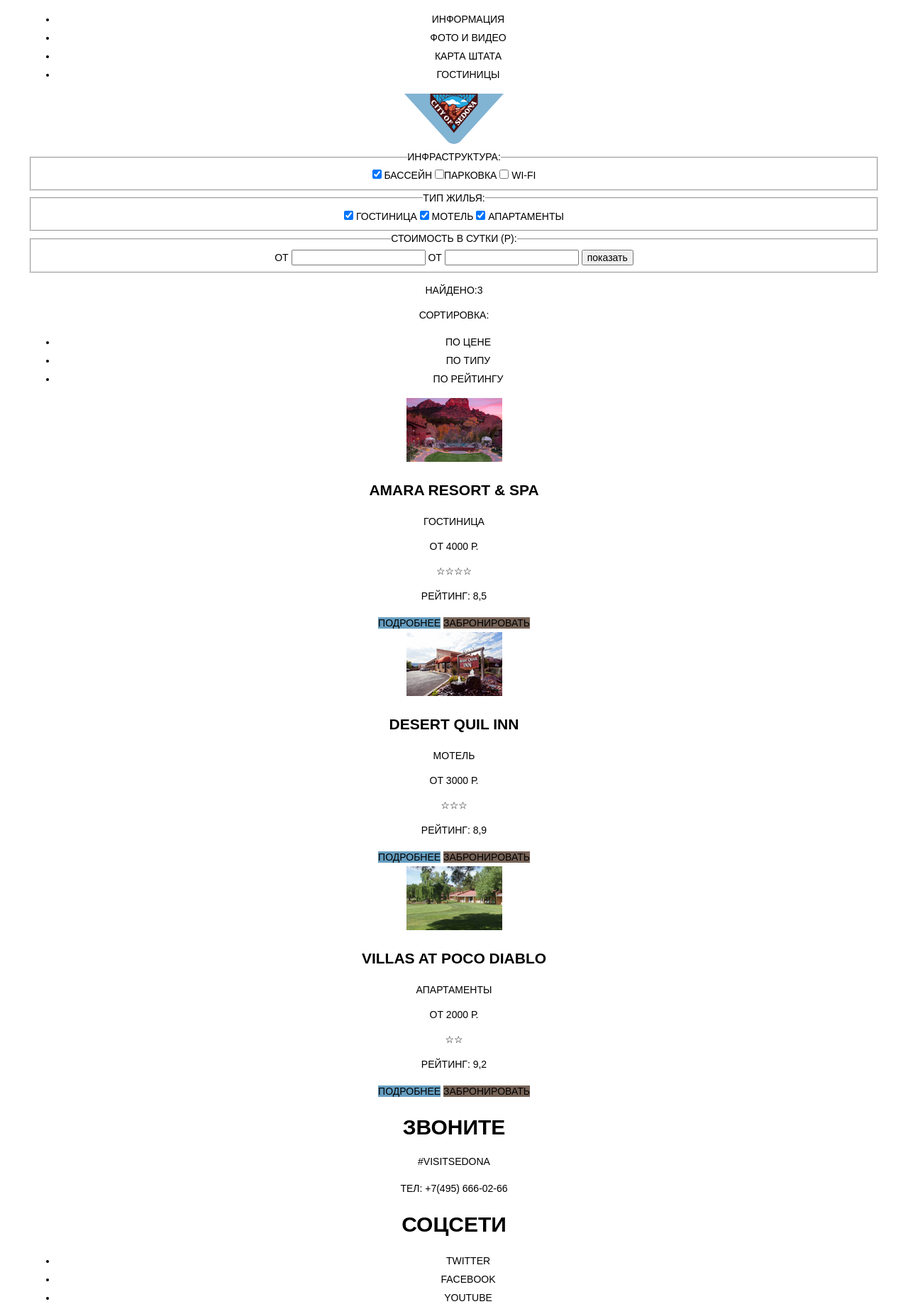
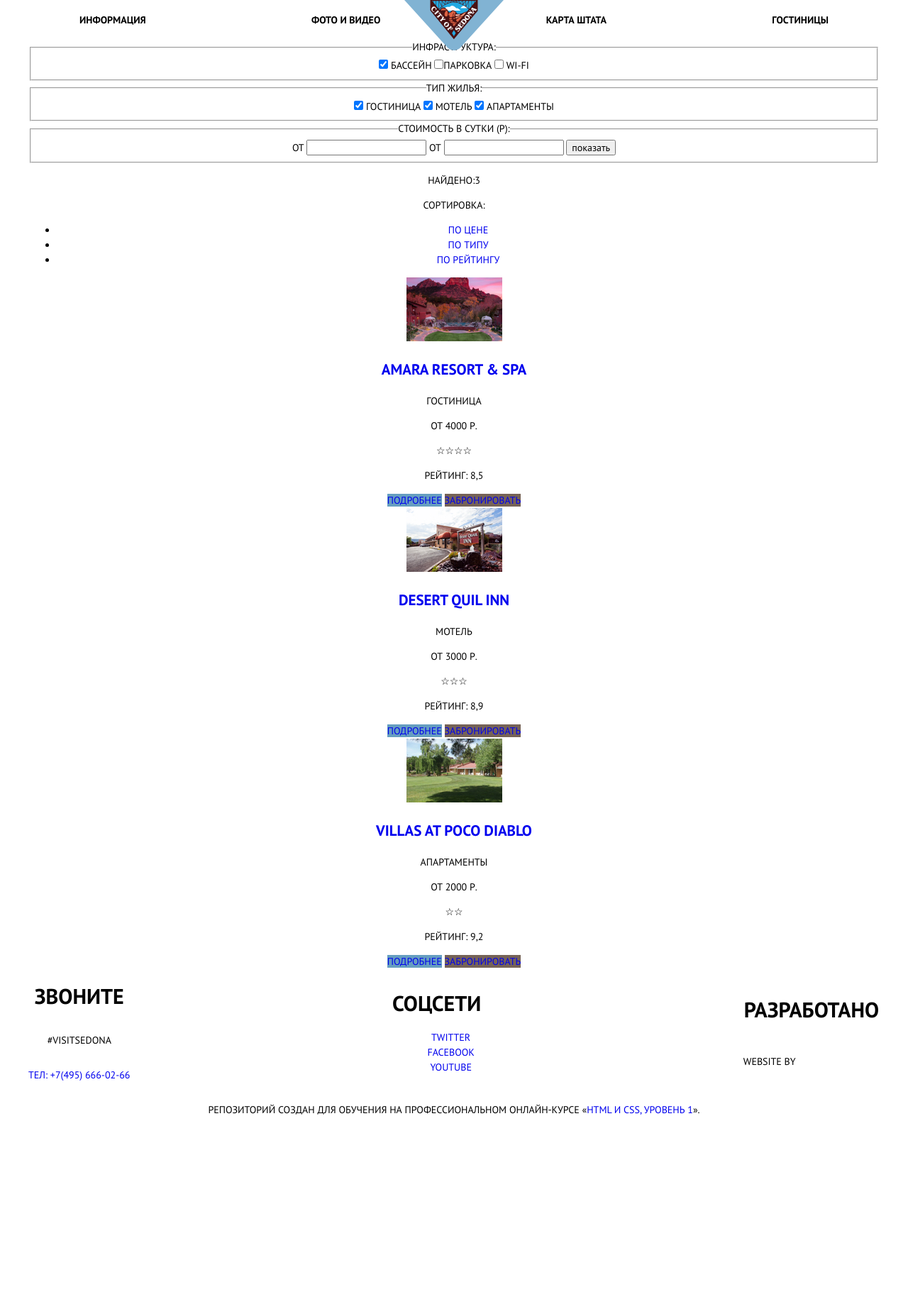
Before and after one commit to cheevster/856685-sedona-28, a plain HTML site: page hotels.html in a window 1280 px wide. Shown: the top 1845 px of the page at 71% size. After the commit the page ends 1575 px from the top, so only its background shows below. Drawn offline with Linux system fonts and the light colour scheme.

Commit message:
задание 6
Промежуточный вариант

```diff
--- a/css/style.css
+++ b/css/style.css
@@ -1,3 +1,9 @@
+*,
+*::before,
+*::after {
+    box-sizing: border-box;
+}
+
 /* Variables */
 :root {
     --white: #ffffff;/*основной фон*/
@@ -15,12 +21,16 @@
     --brown-darkest:#503E33;/*нажатие кнопки*/
 }
 
+.page {
+    height: 100%;
+}
+
 body {
     min-width: 1200px;
-    margin-left: 40px;
-    margin-right: 40px;
+    height: 100%;
+    margin: 0;
     padding: 0;
-    font-family: "PT Sans Narrow", Arial, sans-serif;
+    font-family: "PT Sans", Arial, sans-serif;
     font-size: 14px;
     font-weight: 400;
     line-height: 21px;
@@ -34,8 +44,70 @@
 
 a {
     text-decoration: none ;
+}
+
+img {
+    max-width: 100%;
+    height: auto;
+}
+
+/* Grid */
+
+.page-body {
+    min-height: 100%;
+    display: grid;
+    grid-template-rows: min-content 1fr min-content;
+    width: 1200px;
+    margin: 0 auto;
+
+}
+
+.top-page {
+    width: 1200px;
+    margin: 0 auto;
+
+}
+.main-nav {
+    display: flex;
+    flex-direction: column;
+    align-items: center;
+
+}
+
+.main-nav a {
+    line-height: 26px;
     color: var(--black);
-    line-height: 26px;
+
+}
+
+.main-nav,
+.nav,
+.social,
+.adv,
+.adv-description {
+    list-style: none;
+}
+
+.logo {
+    position: absolute;
+    width: 140px;
+    height: 70px;
+}
+
+.nav {
+    display: flex;
+    justify-content: space-between;
+    flex-wrap: wrap;
+    width: 1200px;
+    min-height: 56px;
+    margin: 0;
+    padding: 0;
+    padding-top: 15px;
+    padding-bottom: 15px;
+    padding-left: 72px;
+    padding-right: 72px;
+    font-weight: bold;
+
 }
 
 h1 {
@@ -54,21 +126,12 @@
     font-size: 21px;
 }
 
-header {
-    width: 100%;
-    height: 56;
+img {
+    max-width: 100%;
+    height: auto;
 }
 
-img {
-    max-width: 100%;
-}
 
-.nav {
-    list-style: none;
-
-    line-height: 26px;
-    font-weight: bold;
-}
 
 .nav a:hover,
 .nav a:focus {
@@ -84,21 +147,67 @@
     color: var(--brown);
 }
 
+.welcome-overlay {
+    background-image: url(../img/polygon.png)
+}
 
 .welcome {
     background-image: url(../img/background-photo.jpg);
-    background-position: top center;
-    background-repeat: no-repeat;
+    width: 1200px;
+    height: 509px;
+}
+.advantages {
+    display: flex;
+    flex-direction: column;
+}
+.adv-header {
+    display: flex;
+    flex-direction: column;
+    justify-content: space-around;
+    width: 100%;
+    min-height: 216px ;
+}
+
+.adv-description {
+    padding: 0;
+    margin: 0;
+}
+
+.adv-description:nth-child(5) {
+
 }
 
 .blue {
+    padding: 0;
+    margin: 0;
+    display: flex;
     color: var(--white);
+    background-color: var(--blue);
 
 }
 
+.blue p {
+    height: 100%;
+    padding: 0;
+    margin: 0;
+}
+
+.blue section {
+    flex-grow: 1;
+    align-self: center;
+}
+
+
+
+.adv {
+    display: grid;
+    grid-template-columns: 1fr 1fr 1fr;
+}
 .adv p {
     color: var(--black-lighter);
 }
+
+
 
 .hotel_id h3{
     line-height: 26px;
@@ -135,3 +244,18 @@
 .visually-hidden {
     display: none;
 }
+
+.page-footer {
+    display: flex;
+    justify-content: space-between;
+    align-items: center;
+    flex-wrap: wrap;
+    width: 100%;
+    min-height: 120px;
+}
+
+.contacts {
+    display: flex;
+    flex-direction: column;
+    align-self: center;
+}
--- a/hotels.html
+++ b/hotels.html
@@ -1,5 +1,5 @@
 <!DOCTYPE html>
-<html lang="ru">
+<html class="page" lang="ru">
 
 <head>
     <meta charset="utf-8">
@@ -9,38 +9,26 @@
     <link href="css/style.css" rel="stylesheet">
 </head>
 
-<body>
-    <header>
-        <nav>
-            <ul>
-                <li>
-                    <a href="">
-                        Информация
-                    </a>
-                </li>
-                <li>
-                    <a href="">
-                        Фото и видео
-                    </a>
-                </li>
-                <li>
-                    <a href="">
-                        Карта штата
-                    </a>
-                </li>
-                <li>
-                    <a href="hotels.html">
-                        Гостиницы
-                    </a>
-                </li>
-            </ul>
-        </nav>
+<body class="page-body">
+    <div class="container">
+        <header class="top-page">
+            <nav class="main-nav">
                 <div class="logo">
-            <a href="index.html">
+                    <a>
                         <img src="img/logo.svg" alt="Логотип города Седона" width="140" height="71">
                     </a>
                 </div>
+                <div class="site-nav">
+                    <ul class="nav">
+                        <li><a href="">Информация</a></li>
+                        <li><a href="">Фото и видео</a></li>
+                        <li><a href="">Карта штата</a></li>
+                        <li><a href="hotels.html">Гостиницы</a></li>
+                    </ul>
+                </div>
+            </nav>
         </header>
+    </div>
     <main>
         <div class="filters">
             <form action="https://echo.htmlacademy.ru/courses" method="post" >
@@ -128,34 +116,21 @@
 
 
     </main>
-    <footer>
-        <section>
-            <h2>
-                Звоните
-            </h2>
-            <p>
-                #visitsedona
-            </p>
-            <p>
-                <a href="tel:+74956660266">Тел: +7(495) 666-02-66</a>
-            </p>
+    <footer class="page-footer">
+        <section class="contacts">
+            <h2 >Звоните</h2>
+            <p>#visitsedona</p>
+            <p><a href="tel:+74956660266">Тел: +7(495) 666-02-66</a></p>
         </section>
         <section>
-            <h2>
-                Соцсети
-            </h2>
-            <ul>
-                <li>
-                    <a href="#">Twitter</a>
-                </li>
-                <li>
-                    <a href="#">Facebook</a>
-                </li>
-                <li>
-                    <a href="#">Youtube</a>
-                </li>
+            <h2>Соцсети</h2>
+            <ul class="social">
+                <li><a href="#">Twitter</a></li>
+                <li><a href="#">Facebook</a></li>
+                <li><a href="#">Youtube</a></li>
             </ul>
         </section>
+        <section>
             <h2>
                 Разработано
             </h2>
@@ -165,7 +140,7 @@
                     <img src="img/logo-htmla.svg" width="115" height="41" alt="Логотип HTML Academy">
                 </a>
             </p>
-        <img src="img/map.jpg" width="1200" height="594" alt="Карта">
+        </section>
     </footer>
     <p>Репозиторий создан для обучения на профессиональном онлайн‑курсе «<a
             href="https://htmlacademy.ru/intensive/htmlcss">HTML и CSS, уровень 1</a>».</p>
```
Also changed, not shown: index.html (+39 -61 lines). Lines whose indentation alone changed are shown as unchanged.
